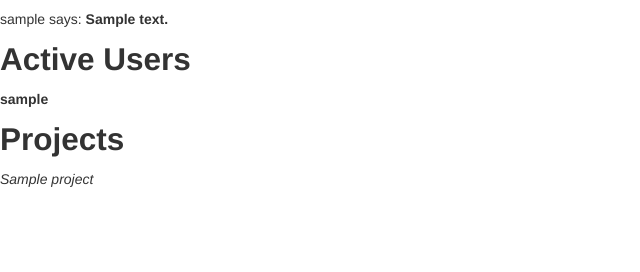
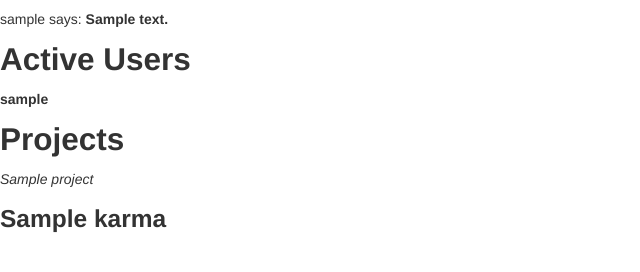
Before and after one commit to nboltralik/taskbanisher_copy, a Flask app: template app/templates/index.html in a window 1280 px wide. Shown: the part 103-375 px from the top of the page, without its empty margins (0-640 px from the left). Run offline with Flask 2, Linux system fonts and the light colour scheme; tables that the repository leaves empty hold one stand-in row (values such as "Sample post"); the template is opened without the code that fills it: values that come from a table or form of the project are taken from there, most other values are stand-ins (such as "Sample title", 1, 10 or a date in 2020).

Commit message:
my stuff

```diff
--- a/app/templates/index.html
+++ b/app/templates/index.html
@@ -15,4 +15,5 @@
 {% for project in projects %}
 <i>{{ project.name }}</i><br>
 {% endfor %}
+<h3>{{ karma }}</h3>
 {% endblock %}
--- a/app/views.py
+++ b/app/views.py
@@ -8,10 +8,12 @@ from pytodoist import todoist
 def index():
     user = todoist.login('davidmccoy@outlook.com', '1001052!')
     projects = user.get_projects()
+    karma = user.karma
     return render_template('index.html',
                            title='Home',
                            user=user,
-                           projects=projects)
+                           projects=projects,
+                           karma=karma)
 @app.route('/login', methods=['GET', 'POST'])
 def login():
     form = LoginForm()
```
